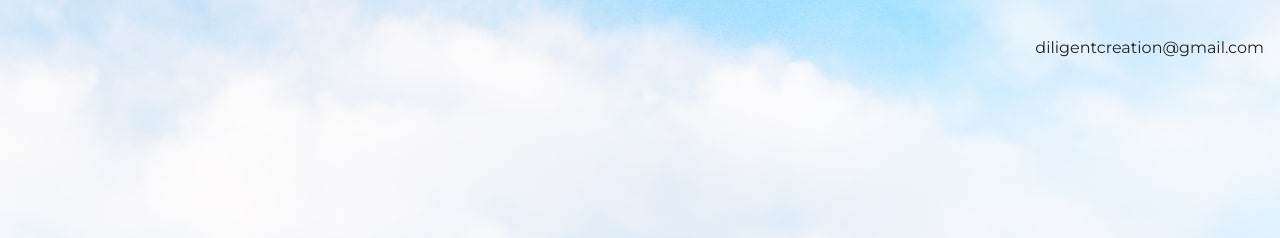
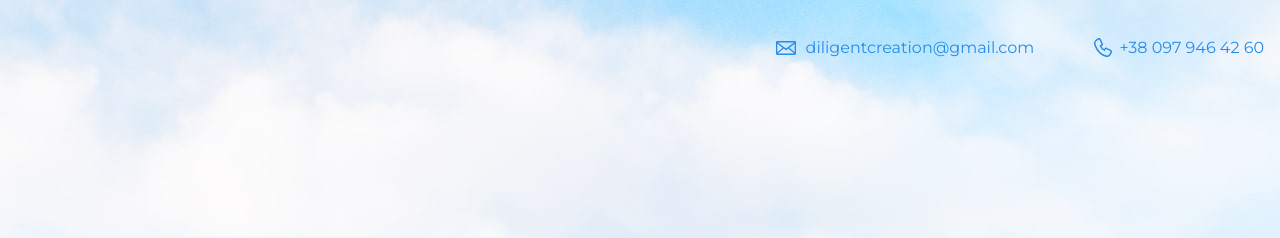
Before and after one commit to MishaDiligent/my-site, a plain HTML site: page index.html in a window 1280 px wide. Shown: the top 238 px of the page. Drawn offline with nearby package versions, Linux system fonts and the light colour scheme.

Commit message:
Update index.html

```diff
--- a/index.html
+++ b/index.html
@@ -10,7 +10,8 @@
   <body>
     <header class="page-header">
     <div class="container">
-          diligentcreation@gmail.com
+         <a class="header-email" href="mailto:diligentcreation@gmail.com">diligentcreation@gmail.com</a>
+<a class="header-phone" href="tel:+38 097 946 42 60">+38 097 946 42 60</a>
      </div>
     </header>
 
```
